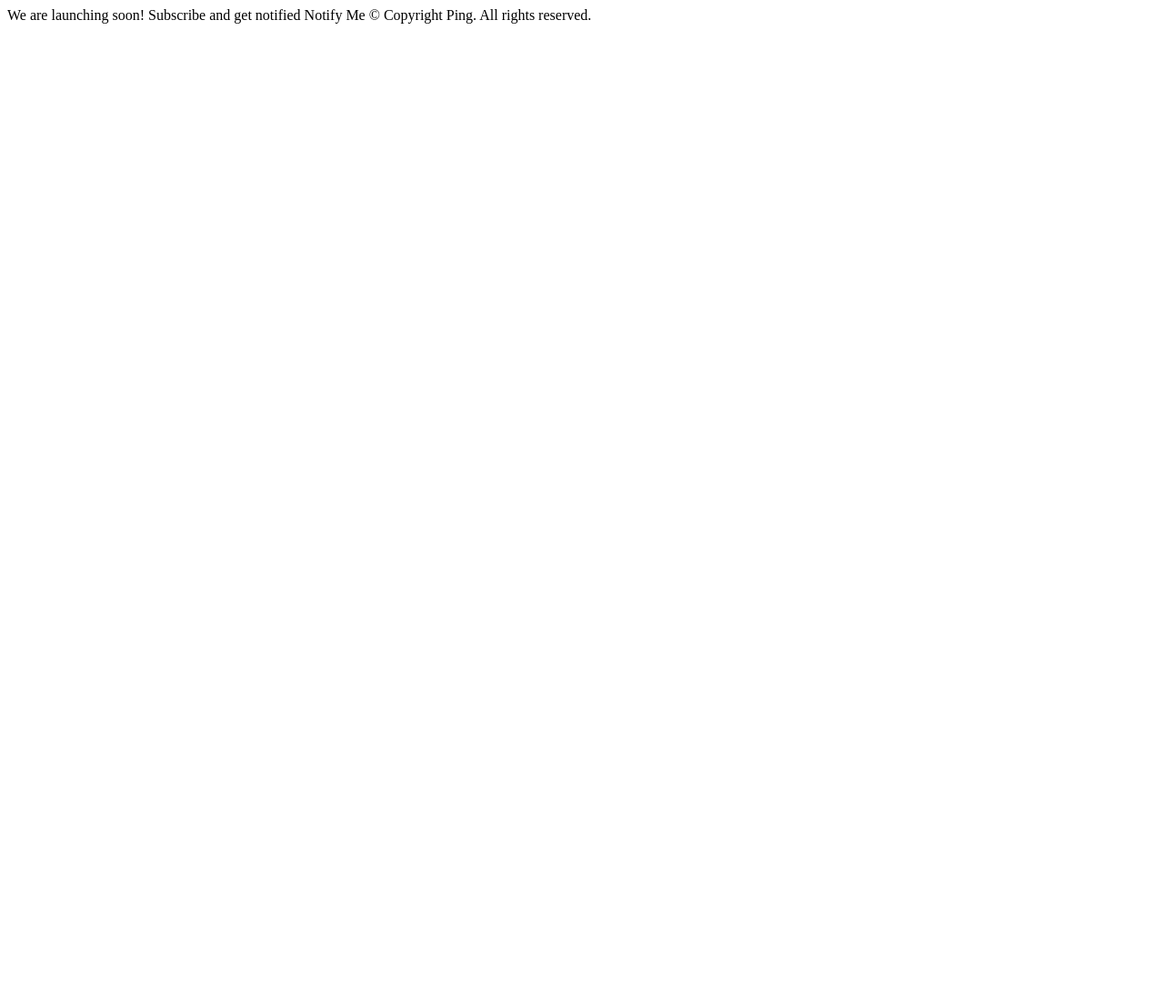
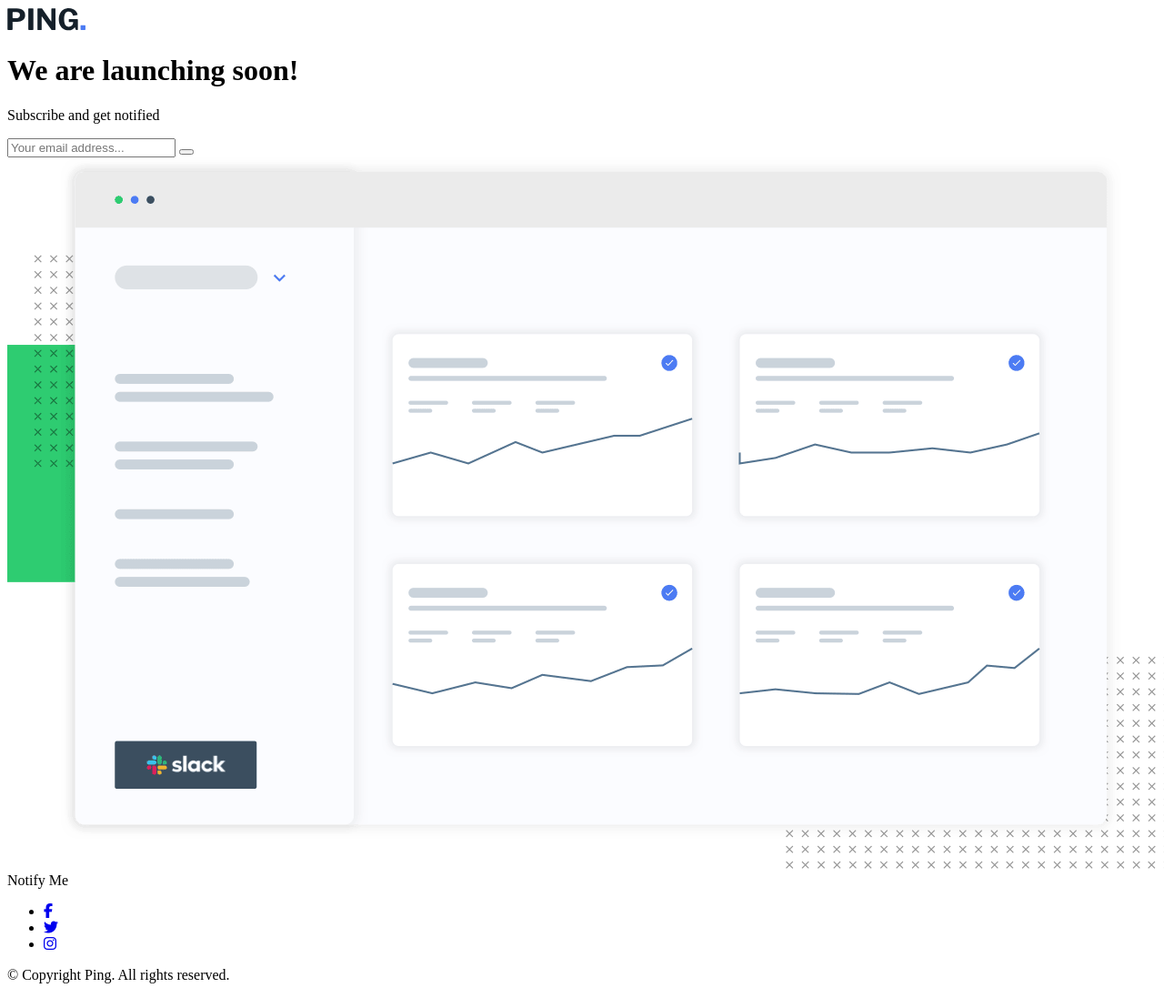
Before and after one commit to oryanhach/ping-coming-soon-page, a plain HTML site: page index.html in a window 1280 px wide. Shown: the whole page at 91% size. Before the commit the page ends 800 px from the top, so only its background shows below. Drawn offline with Linux system fonts and the light colour scheme.

Commit message:
added html

```diff
--- a/index.html
+++ b/index.html
@@ -10,19 +10,52 @@
 
   <title>Frontend Mentor | Ping coming soon page</title>
 
+  <!-- Font Awesome -->
+  <!-- Font Awesome -->
+  <script src="https://kit.fontawesome.com/935f6be249.js" crossorigin="anonymous"></script>
+
 
 </head>
 
 <body>
 
-  We are launching soon!
+  <main class="ping">
 
-  Subscribe and get notified
+    <header class="ping__header">
+      <img src="images/logo.svg" class="ping__logo" alt="Ping logo">
+      <h1 class="ping__title">
+        We are launching <span>soon!</span>
+      </h1>
+      <p class="ping__subtitle">
+        Subscribe and get notified
+      </p>
+    </header>
 
-  Notify Me
+    <section class="ping__hero">
+      <form class="ping__form">
+        <input type="email" id="email" name="email" class="ping__input" placeholder="Your email address..." required>
+        <button type="submit" class="ping__btn"></button>
+      </form>
 
-  &copy; Copyright Ping. All rights reserved.
+      <img src="images/illustration-dashboard.png" class="dashboard__img" alt="image of a dashboard with graphs">
+    </section>
 
+
+    Notify Me
+
+
+    <footer class="ping__footer">
+      <ul class="footer__socials">
+        <li><a href="#" aria-label="Facebook"><i class="fa-brands fa-facebook-f footer__icon"></i></a></li>
+        <li><a href="#" aria-label="Twitter"><i class="fa-brands fa-twitter footer__icon"></i></a></li>
+        <li><a href="#" aria-label="Instagram"><i class="fa-brands fa-instagram footer__icon"></i></a></li>
+      </ul>
+      <p class="footer__text">
+        &copy; Copyright Ping. All rights reserved.
+
+      </p>
+    </footer>
+  </main>
 
 </body>
 
```
Also changed, not shown: 1 other file.
